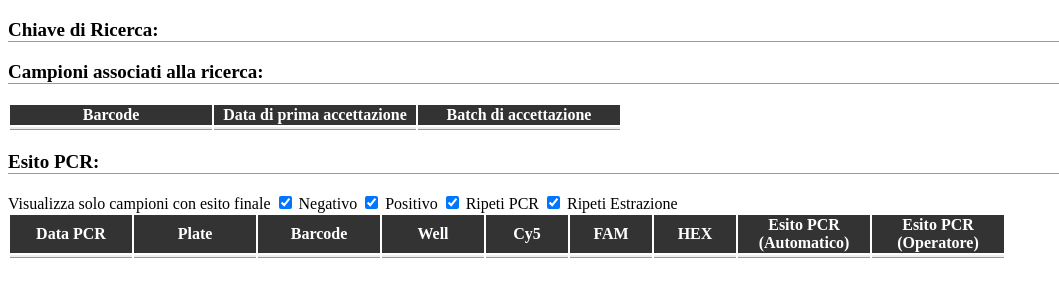
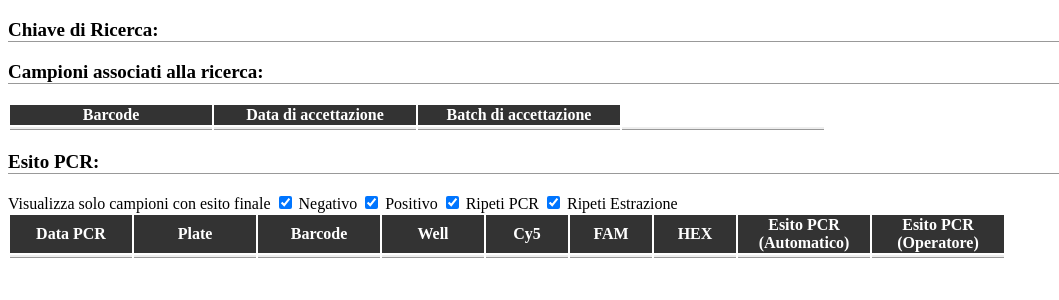
Before and after one commit to azufre451/cibio-covid, a PHP site: page /TEMPLATES/search_results.html in a window 1280 px wide. Shown: the top 300 px of the page, without its empty margins (0-1059 px from the left). Run offline with PHP 8.4, Linux system fonts and the light colour scheme.

Commit message:
testing data accettazione

```diff
--- a/TEMPLATES/search_results.html
+++ b/TEMPLATES/search_results.html
@@ -47,10 +47,11 @@
 
 		<p class="headerText">Campioni associati alla ricerca:</p>
 		<table>
-			<tr class="intest"><td> Barcode </td> <td> Data di prima accettazione </td> <td> Batch di accettazione </td></tr>
+			<tr class="intest"><td> Barcode </td> <td> Data di accettazione </td> <td> Batch di accettazione </td></tr>
 			<tr tal:repeat="batch batches">
 				<td class="resultCell" tal:content="batch/barcode"/>
 				<td class="resultCell" tal:content="batch/data_estrazione"/>
+				<td class="resultCell" tal:content="samples/barcode/data_accettazione"/>
 				<td class="resultCell" tal:content="batch/batch"/>
 			</tr>
 		</table>
--- a/search.php
+++ b/search.php
@@ -14,7 +14,7 @@
 	$samples = array();
 	while ($ras = mysql_fetch_assoc($res))
 	{
-		$samples[] = $ras;
+		$samples[$ras['barcode']] = $ras;
 	}
 
 	$res = mysql_query("SELECT * FROM estrazioni WHERE barcode = '$bcd' ");
```
